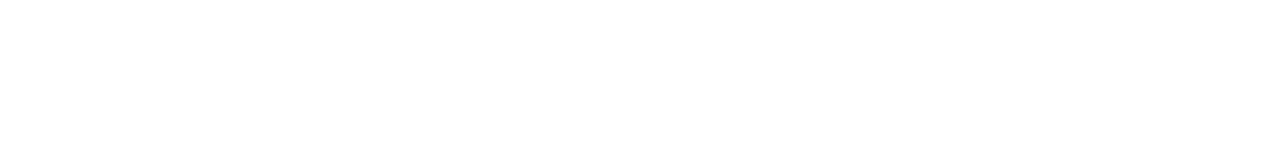
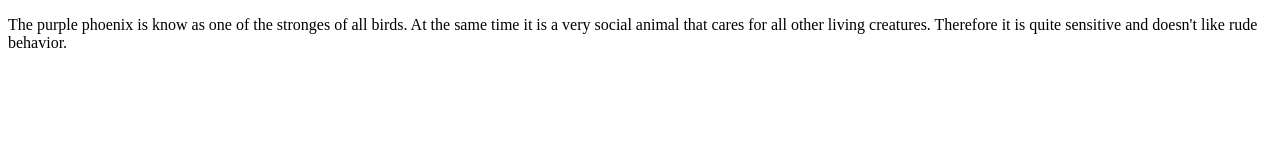
Before and after one commit to wunderfisch/collaborative-git-use, a plain HTML site: page new.html in a window 1280 px wide. Drawn offline with Linux system fonts and the light colour scheme.

Commit message:
specification on the purple phoenix

```diff
--- a/new.html
+++ b/new.html
@@ -10,7 +10,9 @@
 
 <body>
     <div>
-
+        <p>The purple phoenix is know as one of the stronges of all birds. At the same time it is a very social animal
+            that cares for all other living creatures. Therefore it is quite sensitive and doesn't like rude behavior.
+        </p>
 
 
     </div>
```
